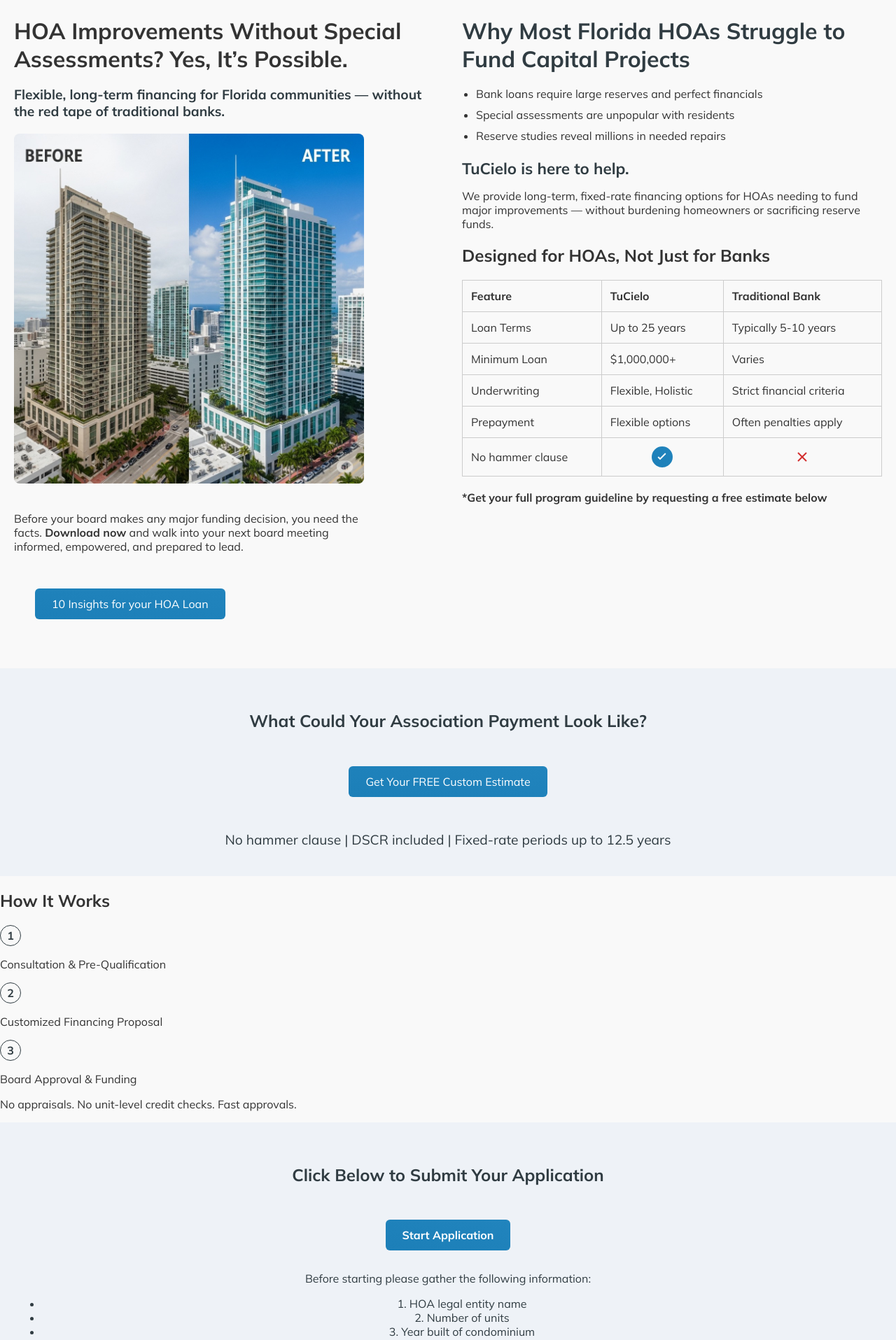
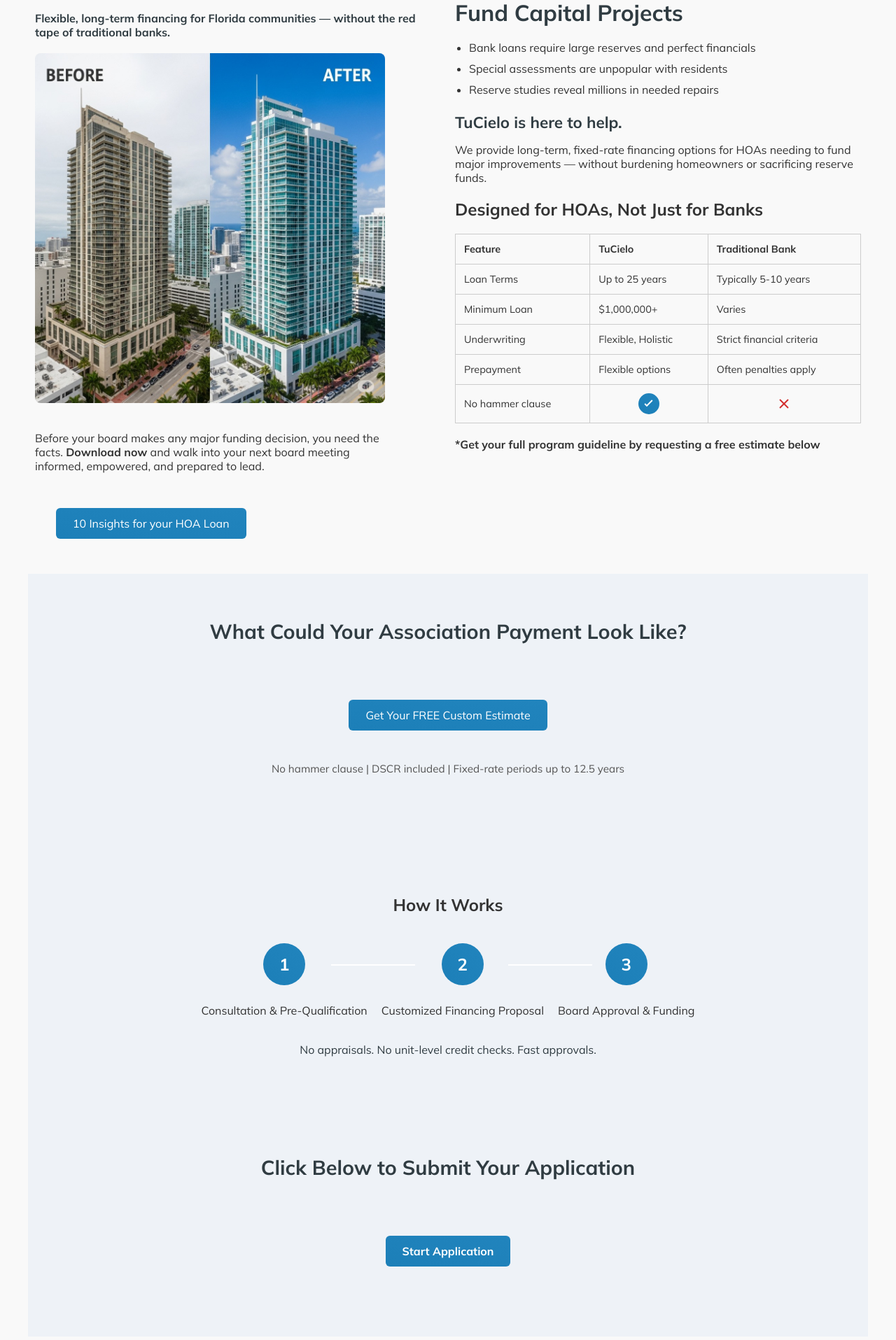
Before and after one commit to MetaCapFin/tu-cielo-site, a React (Create React App) app: page / in a window 1280 px wide. Shown: the part 604-2519 px from the top of the page at 70% size. Built offline with nearby package versions, Linux system fonts and the light colour scheme.

Commit message:
Update App.css

```diff
--- a/src/App.css
+++ b/src/App.css
@@ -1,5 +1,3 @@
-/* ========== CLEANED & AMENDED CSS ========== */
-
 /* General Layout */
 .page-container {
   display: flex;
@@ -14,25 +12,26 @@ background-color: #f9f9f9;
   flex: 1;
   display: flex;
   flex-direction: column;
-padding-top: 70px;
+  font-family: 'Mulish', sans-serif;
+  padding-top: 70px; /* Adjust this value to match your header height */
 }
 
-/* Site Header*/
+/* Site Header */
 .site-header {
   background: linear-gradient(to bottom left, #2184BD, #1C7FB8);
   color: white;
+  font-family: 'Mulish', sans-serif;
   display: flex;
   flex-direction: column;
   gap: 10px;
   padding: 0;
   width: 100%;
   z-index: 1000;
-box-shadow: 0 2px 8px rgba(0,0,0,0.15);
+  box-shadow: 0 2px 8px rgba(0, 0, 0, 0.15);
   margin-bottom: 0;
-font-family: inherit;
 }
 
-/* Header Top */
+/* Top part of header */
 .header-top {
   display: flex;
   align-items: center;
@@ -57,37 +56,22 @@ margin: 0 0 0 40px;
   font-size: 1.8rem;
 }
 
-/* Beta label*/
+/* Beta label styling */
 .beta-label {
   margin-left: auto;
-font-size: 30px;
+  font-family: 'Mulish', sans-serif;
+  font-size: 30px; /* smaller than before */
   font-weight: bold;
   line-height: 1;
 }
 
-/* Header Bottom */
+/* Bottom part of header */
 .header-bottom {
   display: flex;
   gap: 15px;
   padding: 10px 20px;
-margin: 10px 0 0;
+  margin: 0;
   box-sizing: border-box;
-}
-
-/* Header Buttons */
-.header-button {
-background: transparent;
-border: none;
-color: white;
-cursor: pointer;
-padding: 6px 12px;
-font-size: 0.95rem;
-transition: background-color 0.3s ease;
-border-radius: 4px;
-}
-
-.header-button:hover {
-background-color: #eef2f7;
 }
 
 /* Footer */
@@ -98,13 +82,16 @@ text-align: center;
   padding: 15px 20px;
   font-size: 0.9rem;
   margin-top: 40px;
+  font-family: 'Mulish', sans-serif;
 }
 
 .site-footer small {
   display: block;
-margin: 10px auto 0;
+  margin-top: 10px;
   line-height: 1.6;
   max-width: 800px;
+  margin-left: auto;
+  margin-right: auto;
   text-align: center;
 }
 
@@ -134,8 +121,8 @@ background: linear-gradient(to bottom left, #2184BD, #1C7FB8);
   color: white;
   padding: 20px 20px 40px;
   text-align: center;
+  font-family: 'Mulish', sans-serif;
   margin-top: 0;
-font-family: inherit;
 }
 
 .hero-content h1 {
@@ -162,16 +149,33 @@ font-size: 1.1rem;
   margin-bottom: 0.5rem;
 }
 
+/* Mobile responsiveness */
+@media (max-width: 768px) {
+  .hero-content h1 {
+    font-size: 1.8rem;
+  }
+
+  .hero-content h2 {
+    font-size: 1.2rem;
+  }
+
+  .hero-benefits li {
+    font-size: 1rem;
+  }
+}
+
+
 /* Header + Features Side-by-Side */
 .header-features {
   display: flex;
+  flex-direction: row;
   justify-content: space-between;
   align-items: stretch;
   padding: 0;
   margin: 0;
   gap: 0;
   flex-wrap: nowrap;
-font-family: inherit;
+  font-family: 'Mulish', sans-serif;
 }
 
 .header-features .header,
@@ -208,7 +212,6 @@ margin-bottom: 20px;
   object-fit: cover;
 }
 
-/* Call to Action Button */
 .cta-button {
   display: inline-block;
   margin: 0 auto;
@@ -220,7 +223,7 @@ border-radius: 6px;
   font-size: 1rem;
   cursor: pointer;
   transition: background 0.3s ease, color 0.3s ease;
-font-family: inherit;
+  font-family: 'Mulish', sans-serif;
 }
 
 .cta-button:hover {
@@ -228,13 +231,12 @@ background: white;
   color: #1C7FB8;
 }
 
-/* Pain Points Section */
 .pain-points-section {
-padding: 0;
+  padding: 0px 0px;
   background-color: #f9f9f9;
   text-align: left;
+  font-family: 'Mulish', sans-serif;
   color: #303c42;
-font-family: inherit;
 }
 
 .pain-points-section h2 {
@@ -283,7 +285,36 @@ padding: 12px;
   text-align: left;
 }
 
-/* Center icon cells */
+.legal-tooltip-container {
+  position: relative;
+  display: inline-block;
+  margin-top: 10px;
+  cursor: pointer;
+}
+
+.legal-disclaimer {
+  color: #2ba6cb;
+  font-size: 0.9rem;
+  text-decoration: underline;
+}
+
+.tooltip-content {
+  position: absolute;
+  background-color: #f9f9f9;
+  color: #333;
+  border: 1px solid #ccc;
+  padding: 12px;
+  border-radius: 6px;
+  width: 800px;
+  z-index: 10;
+  top: 100%;
+  left: 0;
+  margin-top: 6px;
+  box-shadow: 0 2px 8px rgba(0, 0, 0, 0.1);
+  font-size: 0.85rem;
+}
+
+/* Only center icon cells */
 .features td.icon-cell {
   text-align: center;
   vertical-align: middle;
@@ -296,7 +327,6 @@ padding-left: 20px;
   text-align: left;
 }
 
-/* Checkmark & X icons */
 .checkmark-circle {
   width: 30px;
   height: 30px;
@@ -328,205 +358,524 @@ width: 24px;
   height: 24px;
 }
 
-/* Legal Tooltip */
-.legal-tooltip-container {
-position: relative;
-display: inline-block;
-margin-top: 10px;
-cursor: pointer;
-}
-
-.legal-disclaimer {
-color: #2ba6cb;
-font-size: 0.9rem;
-text-decoration: underline;
-}
-
-.tooltip-content {
-position: absolute;
-background-color: #f9f9f9;
-color: #333;
-border: 1px solid #ccc;
-padding: 12px;
-border-radius: 6px;
-width: 800px;
-z-index: 10;
-top: 100%;
-left: 0;
-margin-top: 6px;
-box-shadow: 0 2px 8px rgba(0,0,0,0.1);
-font-size: 0.85rem;
-}
-
-/* Payment Estimate Section */
+/* Payment Look Like */
 .payment-estimate-section {
   padding: 40px 20px;
   background-color: #eef2f7;
   text-align: center;
+  font-family: 'Mulish', sans-serif;
   color: #303c42;
-font-family: inherit;
 }
 
-.payment-estimate-section h3 {
-font-size: 2rem;
-margin-bottom: 15px;
+.payment-estimate-section h2 {
+  font-size: 1.8rem;
+  margin-bottom: 20px;
 }
 
-.payment-estimate-section p {
-font-size: 1.2rem;
-margin-bottom: 0;
+.payment-breakdown {
+  margin: 0 auto;
+  background-color: #eef2f7;
+  padding: 30px 20px;
+  border-radius: 0px;
+  max-width: 600px; /* Optional: limits width for better readability */
+  text-align: left;  /* Aligns text inside to the left */
 }
 
-/* Section Headings */
-h2.section-heading {
-font-weight: 900;
-color: #303c42;
-margin: 40px 0 30px;
-font-family: inherit;
+.payment-breakdown ul {
+  list-style-type: none;
+  padding: 0;
+  margin: 0 0 20px;
+  text-align: left;
 }
 
-h3.section-subheading {
-font-weight: 600;
-color: #303c42;
-margin: 20px 0 15px;
-font-family: inherit;
+.payment-breakdown li {
+  font-size: 1rem;
+  margin-bottom: 10px;
 }
 
-/* Navigation Dots (Steps) */
+.payment-note {
+  font-size: 0.95rem;
+  color: #555;
+  margin-bottom: 20px;
+  text-align: center;
+}
+
+/* How It Works */
+.how-it-works {
+  padding: 40px 20px;
+  background-color: #eef2f7;
+  text-align: center;
+  font-family: 'Mulish', sans-serif;
+}
+
+.steps {
+  display: flex;
+  flex-direction: column;
+  gap: 20px;
+  max-width: 800px;
+  margin: 0 auto;
+}
+
+.step h3 {
+  background-color: #fff;
+  padding: 20px;
+  border-radius: 8px;
+  }
+
+  .steps-visual {
+  display: flex;
+  justify-content: center;
+  align-items: flex-start;
+  gap: 40px;
+  flex-wrap: wrap;
+  margin: 40px 0 20px;
+  position: relative;
+}
+
+.step-group {
+  display: flex;
+  flex-direction: column;
+  align-items: center;
+  position: relative;
+}
+
 .step-circle {
+  width: 60px;
+  height: 60px;
+  background: linear-gradient(to bottom left, #2184BD, #1C7FB8);
+  color: white !important;
+  border-radius: 50%;
   display: flex;
   align-items: center;
   justify-content: center;
-width: 28px;
-height: 28px;
-border-radius: 50%;
-border: 1px solid #303c42;
-font-weight: 900;
-color: #303c42;
+  font-size: 1.5rem;
+  font-weight: bold;
+  z-index: 1;
+}
+
+.step-line-horizontal {
+  width: 120px;
+  height: 2px;
+  background-color: white;
+  position: absolute;
+  top: 30px; /* vertically center with the circle */
+  left: 78%;
+  margin-left: 0px;
+}
+
+.step-group:last-child .step-line-horizontal {
+  display: none;
+}
+
+.tooltip-container {
+  position: relative;
+  display: inline-block;
+}
+
+.tooltip-text {
+  visibility: hidden;
+  width: 280px;
+  background-color: #303c42;
+  color: #fff;
+  text-align: left;
+  padding: 12px;
+  border-radius: 6px;
+  position: absolute;
+  z-index: 1;
+  bottom: 125%; /* Show above the button */
+  left: 50%;
+  transform: translateX(-50%);
+  opacity: 0;
+  transition: opacity 0.3s;
+  font-size: 0.85rem;
+  line-height: 1.4;
+}
+
+.tooltip-container:hover .tooltip-text {
+  visibility: visible;
+  opacity: 1;
+}
+
+.tooltip-text ul {
+  padding-left: 18px;
+  margin: 6px 0 0 0;
+}
+
+/* Contact Form */
+.contact-form {
+  display: flex;
+  flex-direction: column;
+  gap: 15px;
+  padding: 40px 20px;
+  box-sizing: border-box;
+  max-width: 1000px;
+  width: 100%;
+  margin: 0 auto; /* centers it */
+}
+
+.section-wrapper {
+  max-width: 1000px; /* or match your other sections */
+  margin-left: auto;
+  margin-right: auto;
+  padding-left: 20px;
+  padding-right: 20px;
+  box-sizing: border-box;
+}
+
+.form-container {
+  display: flex;
+  flex-direction: row;
+  justify-content: center;
+  align-items: flex-start;
+  gap: 40px;
+  max-width: 1000px;
+  margin: 0 auto;
+  flex-wrap: nowrap;
+  width: 100%;
+  box-sizing: border-box;
+}
+
+.form-image {
+  flex: 0 0 60%; /* Image takes 60% */
+  max-width: 60%;
+  box-sizing: border-box;
+  display: flex;
+  justify-content: center;
+  align-items: center;
+}
+
+.form-image img {
+  width: 100%;
+  height: auto;
+  border-radius: 8px;
+  object-fit: cover;
+}
+
+.contact-form form {
+  display: flex;
+  flex-direction: column;
+  gap: 15px;
+}
+
+.contact-form input {
+  padding: 10px;
+  border: 1px solid #ccc;
+  border-radius: 6px;
+}
+
+.contact-form button {
+  background: linear-gradient(to bottom left, #2184BD, #1C7FB8);
+  color: white;
+  padding: 12px;
+  border: none;
+  border-radius: 6px;
   font-size: 1rem;
   cursor: pointer;
-transition: background-color 0.3s ease, color 0.3s ease;
-margin-right: 8px;
-user-select: none;
-flex-shrink: 0;
+  font-family: 'Mulish', sans-serif;
 }
 
-.step-circle:hover {
-background-color: #1c7fb8;
-color: white;
-border-color: #1c7fb8;
+.contact-form button:hover {
+  background: white;
+  color: #1C7FB8;
 }
 
-.step-circle.active {
-background-color: #1c7fb8;
-color: white;
-border-color: #1c7fb8;
+.contact-form select {
+  padding: 8px;
+  border: 1px solid #ccc;
+  border-radius: 6px;
+  font-family: 'Mulish', sans-serif;
+  font-size: 0.85rem;
+  background-color: white;
+  color: #333;
 }
 
-.step-circle.completed {
-background-color: #3a4f63;
-color: white;
-border-color: #3a4f63;
+/* Mobile Styles */
+@media (max-width: 768px) {
+  .header-bottom {
+    flex-direction: column;
+    align-items: center;
+    gap: 10px;
   }
 
-/* Responsive Layouts */
-
-@media (max-width: 900px) {
-.header-features {
-flex-direction: column;
+  .header-button {
+    width: 100%;
+    max-width: 300px; /* optional */
+  }
 }
 
   .header-features .header,
   .header-features .features {
     max-width: 100%;
-padding: 20px 15px;
+    padding: 20px 10px;
   }
 
-.site-header {
-padding: 15px 20px;
+  .form-container {
+    flex-direction: column;
+    align-items: center;
+    gap: 20px;
   }
 
-.header-top {
-flex-direction: column;
-gap: 8px;
-padding: 15px 0;
+  .form-image {
+    max-width: 100%;
+  }
+
+  .contact-form form {
+    width: 100%;
+    max-width: 100%;
+  }
+
+  .steps {
+    padding: 0 10px;
+  }
+
+  .features table,
+  .features th,
+  .features td {
+    font-size: 0.9rem;
   }
 
   .site-header h1 {
-margin-left: 0;
     font-size: 1.5rem;
   }
 
-.beta-label {
-font-size: 22px;
+  .header-features .header h2 {
+    font-size: 1.3rem;
+  }
+
+  .header-features .header h3 {
+    font-size: 1rem;
+  }
+
+  .cta-button {
+    width: 100%;
+  }
+
+.content-wrapper {
+  max-width: 1200px;
+  margin: 0 auto;
+  padding: 0 20px;
+}
+
+.logo-title {
+  display: flex;
+  align-items: center;
+  gap: 10px;
+}
+
+.logo-placeholder {
+  width: 40px;
+  height: 40px;
+  background-color: #ccc;
+  display: flex;
+  align-items: center;
+  justify-content: center;
+  font-size: 0.8rem;
+  border-radius: 4px;
+  font-weight: bold;
 }
 
 .header-bottom {
-justify-content: center;
-flex-wrap: wrap;
+  display: flex;
+  gap: 15px;
+  margin-top: 10px;
 }
 
+.header-button {
+  background: transparent;
+  border: none;
+  color: white;
+  cursor: pointer;
+  padding: 6px 12px;
+  font-size: 0.95rem;
+  transition: background-color 0.3s ease;
+  border-radius: 4px;
+}
+
+.header-button:hover {
+  background-color: #eef2f7;
+}
+
+.how-it-works {
+  padding: 60px 20px;
+  background-color: #eef2f7;
+  text-align: center;
+  font-family: 'Mulish', sans-serif;
+}
+
+.steps-visual {
+  display: flex;
+  align-items: center;
+  justify-content: center;
+  gap: 20px;
+  flex-wrap: wrap;
+  margin: 40px 0 20px;
+}
+
+.step-item {
+  display: flex;
+  flex-direction: column;
+  align-items: center;
+  max-width: 180px;
+  text-align: center;
+}
+
+.step-circle {
+  width: 60px;
+  height: 60px;
+  background-color: #bfd400;
+  color: white;
+  border-radius: 50%;
+  display: flex;
+  align-items: center;
+  justify-content: center;
+  font-size: 1.5rem;
+  font-weight: bold;
+  margin-bottom: 10px;
+}
+
+.step-line {
+  width: 40px;
+  height: 2px;
+  background-color: #303c42;
+}
+
+.how-it-works-note {
+  font-size: 1rem;
+  color: #303c42;
+  margin-top: 20px;
+}
+
+/* Modal Overlay Popup */
+.modal-overlay {
+  position: fixed;
+  top: 0;
+  left: 0;
+  width: 100%;
+  height: 100%;
+  background: rgba(0,0,0,0.5);
+  display: flex;
+  justify-content: center;
+  align-items: center;
+  z-index: 9999;
+}
+
+.modal-content {
+  background-color: #fff;
+  padding: 2rem;
+  border-radius: 8px;
+  max-width: 400px;
+  width: 90%;
+  box-shadow: 0 0 15px rgba(0,0,0,0.3);
+  position: relative;
+  text-align: center;
+  max-height: 80vh;    /* added for vertical scrolling */
+  overflow-y: auto;    /* added for vertical scrolling */
+}
+
+.modal-body {
+  color: #303C42;
+}
+
+.modal-content h3 {
+  margin-bottom: 1rem;
+}
+
+.modal-content input {
+  display: block;
+  width: 100%;
+  padding: 0.5rem;
+  margin-bottom: 1rem;
+  font-size: 1rem;
+}
+
+.close-button {
+  position: absolute;
+  top: 0.5rem;
+  right: 1rem;
+  background: none;
+  border: none;
+  font-size: 1.5rem;
+  cursor: pointer;
+}
+
+@media (max-width: 768px) {
+  .main-content {
+    padding-top: 80px; /* less top padding on smaller screens */
+    padding-left: 15px;
+    padding-right: 15px;
+  }
+
+  /* Make header-features stack vertically and full width */
+  .header-features {
+    flex-direction: column;
+  }
+  .header-features .header,
+  .header-features .features {
+    max-width: 100%;
+    padding: 20px 0;
+  }
+
+  /* Pain points list full width */
   .pain-points-list {
     max-width: 100%;
     padding-left: 15px;
   }
 
-.features table {
-font-size: 0.9rem;
+  /* Payment breakdown area full width with padding */
+  .payment-breakdown {
+    max-width: 100%;
+    padding: 20px 15px;
   }
 
-.tooltip-content {
-width: 90vw;
-max-width: none;
+  /* How it works steps stack vertically */
+  .steps-visual {
+    flex-direction: column;
+    gap: 30px;
+    margin: 30px 0 20px;
+  }
+  .step-group {
+    align-items: flex-start;
+  }
+  .step-line-horizontal {
+    display: none;
   }
 
-.step-circle {
-width: 24px;
-height: 24px;
-font-size: 0.85rem;
+  /* Form container stacks vertically and centers */
+  .form-container {
+    flex-direction: column;
+    align-items: center;
+    gap: 25px;
+    max-width: 100%;
   }
+  .contact-form form {
+    max-width: 100%;
+    width: 100%;
+  }
+  .form-image {
+    max-width: 100%;
   }
 
-@media (max-width: 600px) {
-.hero-content h1 {
+  /* Features table scroll horizontally */
+  .features table {
+    display: block;
+    width: 100%;
+    overflow-x: auto;
+    -webkit-overflow-scrolling: touch;
+  }
+
+  /* FAQ section full width and text adjustments */
+  .faq-section {
+    padding: 30px 15px;
+    max-width: 100%;
+  }
+  .faq-section h2 {
     font-size: 1.6rem;
   }
 
-.hero-content h2 {
-font-size: 1.2rem;
-}
-
+  /* Adjust CTA buttons to full width */
   .cta-button {
-padding: 10px 18px;
-font-size: 0.9rem;
-}
-
-.header-top {
-padding: 12px 10px;
+    width: 100%;
+    font-size: 1.1rem;
+    padding: 14px 0;
   }
 }
-
-/* Utility Classes */
-.text-center {
-text-align: center;
-}
-
-.mb-1 {
-margin-bottom: 1rem;
-}
-
-.mb-2 {
-margin-bottom: 2rem;
-}
-
-/* Scrollbar for tooltip if needed */
-.tooltip-content::-webkit-scrollbar {
-width: 6px;
-}
-
-.tooltip-content::-webkit-scrollbar-thumb {
-background-color: #ccc;
-border-radius: 3px;
-}
-
-/* End of cleaned CSS */
```
Lines whose indentation alone changed are shown as unchanged.
